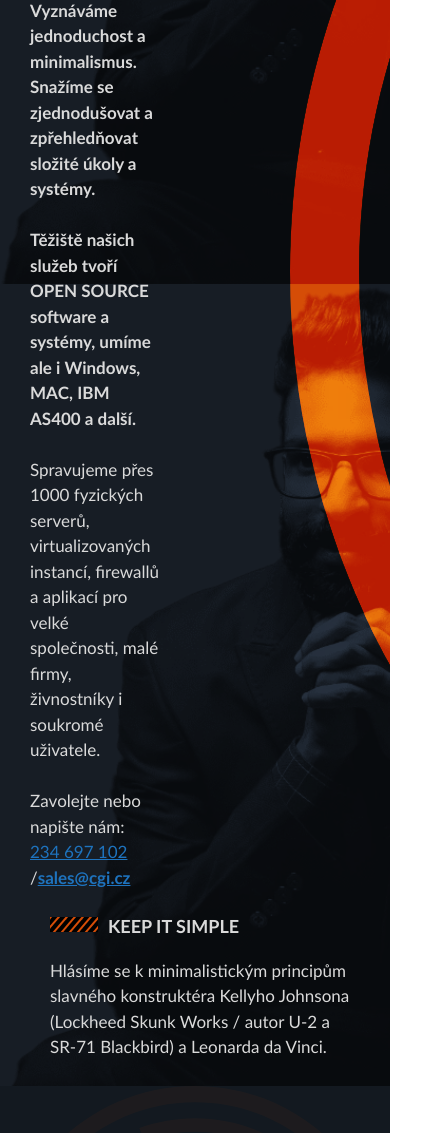
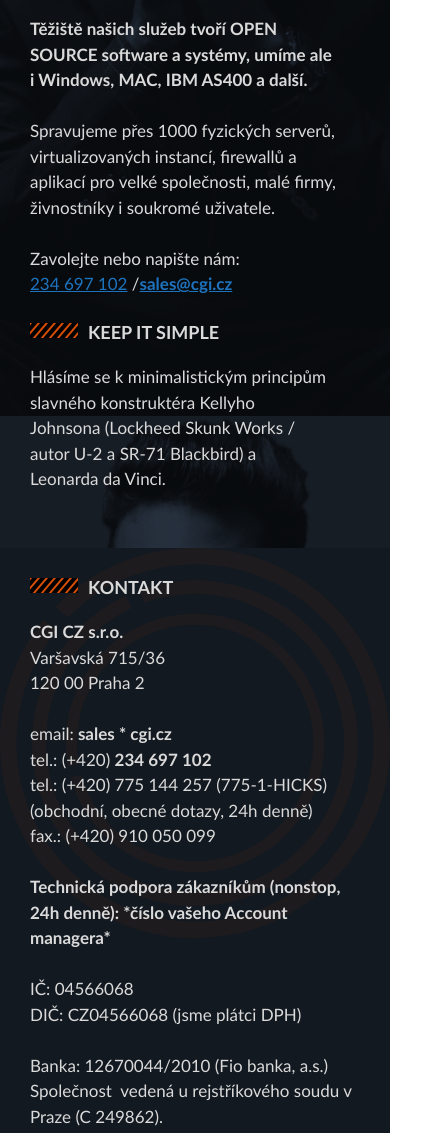
Before and after one commit to darwinroa/CGI, a Gatsby site: page / in a window 390 px wide. Shown: the part 560-1693 px from the top of the page, 448 px wide, since content can reach past the window. Built offline with nearby package versions, Linux system fonts and the light colour scheme; Gatsby itself is replaced by a stand-in of ours.

Commit message:
Styles for screen of 767px

```diff
--- a/src/components/MainSection/MainSection.module.css
+++ b/src/components/MainSection/MainSection.module.css
@@ -86,6 +86,14 @@
     background-position: 290px 9px;
   }
 
+  .mainSection .container {
+    padding: 80px 0px 0px 30px;
+  }
+
+  .boxSection {
+    padding: 0;
+  }
+
   .mainSection .mainOverlay {
     background-position: 0 0;
   }
@@ -102,11 +110,42 @@
     width: 100%;
   }
 
+  .flexContent .col_2 .content {
+    padding-left: 0;
+  }
+}
+
+@media screen and (max-width: 767px) {
+  .mainSection {
+    background-position: 29vw -157px;
+    background-size: 501px auto;
+  }
+
   .mainSection .container {
-    padding: 80px 0px 0px 30px;
+    padding: 80px 30px 0px 30px;
+  }
+
+  .mainSection h1 {
+    font-size: 57px;
   }
 
   .boxSection {
-    padding: 0;
+    padding: 102px 0px 30px 0px;
+  }
+
+  .mainSection .mainOverlay {
+    background-position: center center;
+  }
+
+  .mainSection .manCenter {
+    background-position: 800px 174px;
+  }
+
+  .flexContent .col_1 .about {
+    padding-right: 20px;
+  }
+
+  .flexContent .col_1 {
+    width: 100%;
   }
 }
--- a/src/components/SecundarySection/SecundarySection.module.css
+++ b/src/components/SecundarySection/SecundarySection.module.css
@@ -4,6 +4,7 @@
 }
 
 .secundarySection .container {
+  position: relative;
   padding: 120px 40px 120px 40px;
 }
 
@@ -23,7 +24,6 @@
 
 .secundarySection .content {
   width: 50%;
-  min-width: 400px;
 }
 
 .secundarySection .contactInfo {
@@ -39,3 +39,17 @@
     background-position: 0 0;
   }
 }
+
+@media screen and (max-width: 767px) {
+  .secundarySection .container {
+    padding: 30px;
+  }
+
+  .secundarySection .content {
+    width: 100%;
+  }
+
+  .secundarySection .contactInfo {
+    padding-right: 0;
+  }
+}
```
